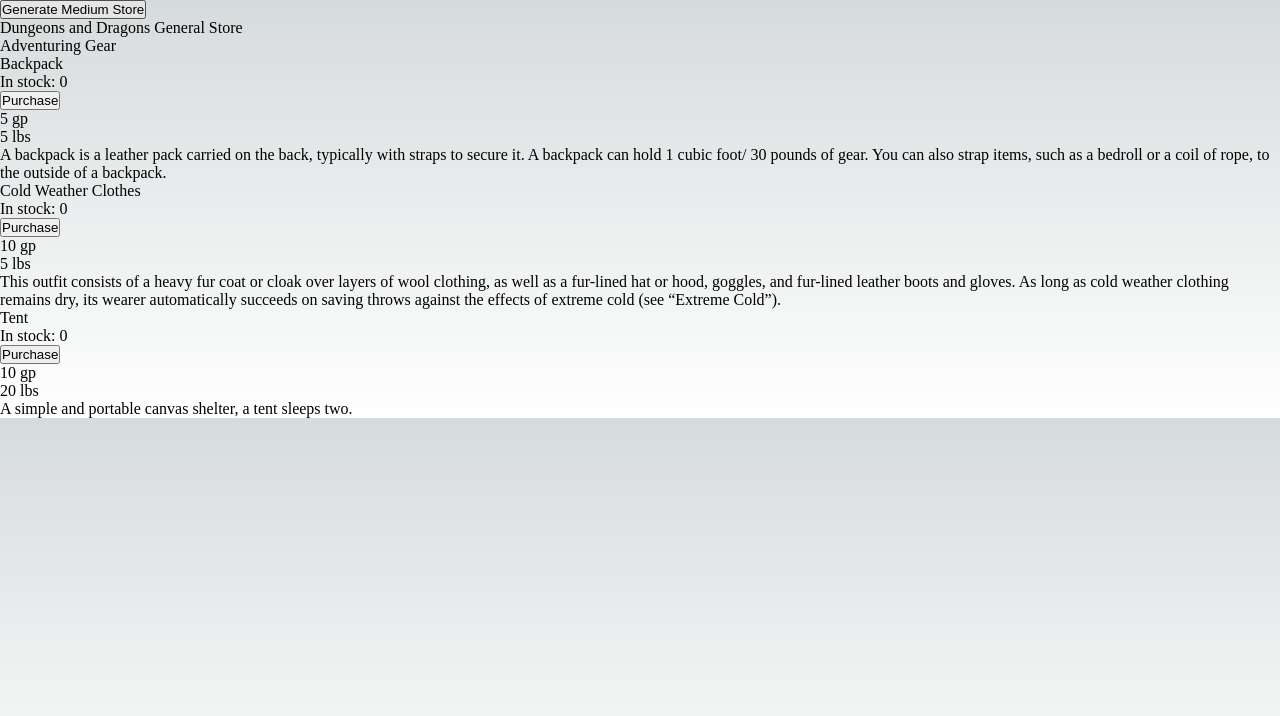
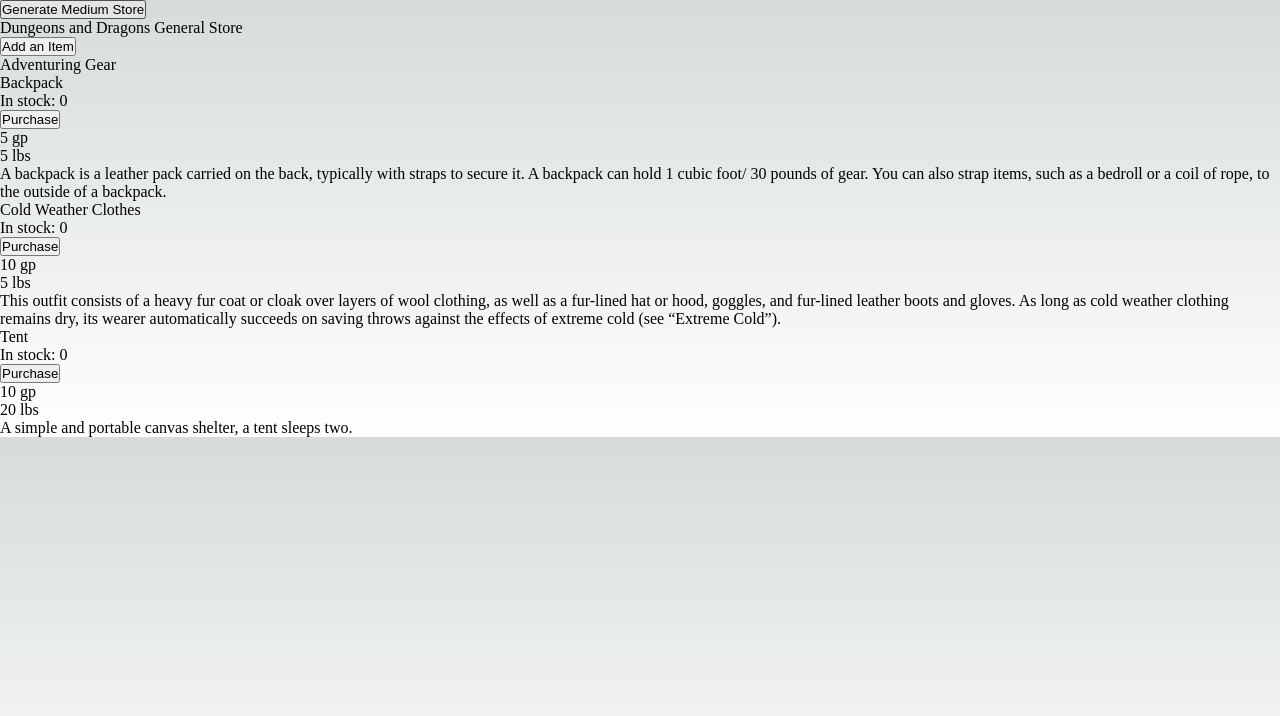
Before and after one commit to ayechanst/dungeons-and-dragons-store, a Next.js app: page / in a window 1280 px wide. Shown: the top 716 px of the page. Built offline with nearby package versions, Linux system fonts and the light colour scheme.

Commit message:
test worked for button to add items

```diff
--- /dev/null
+++ b/components/AddItemButton.tsx
@@ -0,0 +1,14 @@
+export default function AddItemButton() {
+  function handleClick() {
+    console.log('works');
+  }
+  return (
+    <button
+      onClick={handleClick}
+      className='class="middle none center rounded-lg bg-red-500 py-3 px-6 font-sans text-xs font-bold uppercase text-white shadow-md shadow-pink-500/20 transition-all hover:shadow-lg hover:shadow-pink-500/40 focus:opacity-[0.85] focus:shadow-none active:opacity-[0.85] active:shadow-none disabled:pointer-events-none disabled:opacity-50 disabled:shadow-none"
+          data-ripple-light="true"'
+    >
+      Add an Item
+    </button>
+  );
+}
--- a/pages/index.tsx
+++ b/pages/index.tsx
@@ -1,8 +1,6 @@
-import MakeItem from '@/components/MakeItem';
 import { useState } from 'react';
-import { randomPicker } from '../library/helpers';
-import { gear } from '../library/items';
 import AdveturingGear from '@/components/MakeAdventuringGear';
+import AddItemButton from '@/components/AddItemButton';
 
 export default function Store() {
   const [items, setItems] = useState<Array<number>>();
@@ -23,6 +21,7 @@ export default function Store() {
           Generate Medium Store
         </button>
         <div className='text-2xl'>Dungeons and Dragons General Store</div>
+        <AddItemButton />
       </div>
       <AdveturingGear numOfItems={3} />
     </div>
```
